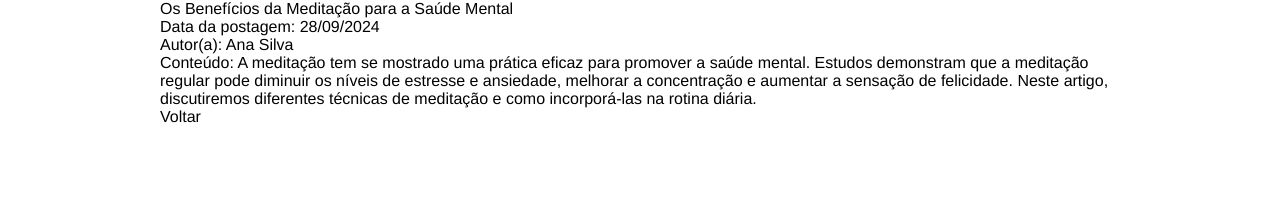
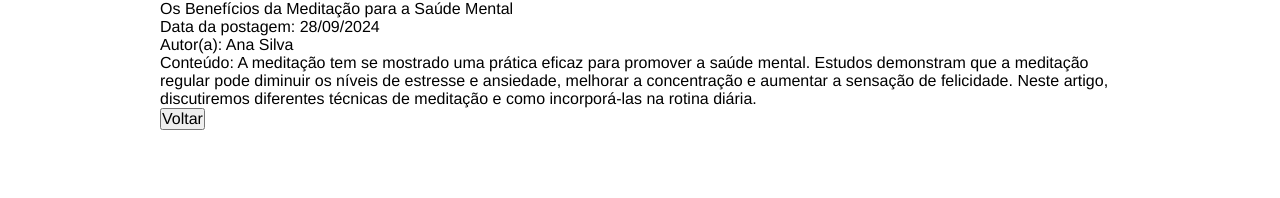
Before and after one commit to karinasasaki/blog, a Next.js app: page /post/1 in a window 1280 px wide. Shown: the part 139-337 px from the top of the page. Built offline with nearby package versions, Linux system fonts and the light colour scheme; data requests are answered from the project's data file.

Commit message:
refactor: :recycle: Ajustes no botão de Voltar

```diff
--- a/pages/post/[id].js
+++ b/pages/post/[id].js
@@ -1,5 +1,5 @@
 import Head from "next/head";
-import Link from "next/link";
+import { useRouter } from "next/router";
 
 export async function getStaticProps({ params }) {
   const response = await fetch(`http://localhost:3001/post/${params.id}`);
@@ -23,6 +23,11 @@ export async function getStaticPaths() {
 }
 
 export default function Post({ post }) {
+  const router = useRouter();
+  const handleVoltar = () => {
+    router.back();
+  }
+
   return (
     <>
       <Head>
@@ -32,7 +37,7 @@ export default function Post({ post }) {
       <p>Data da postagem: {post?.data}</p>
       <p>Autor(a): {post?.autor === "" ? "Desconhecido" : post.autor}</p>
       <p>Conteúdo: {post?.conteudo}</p>
-      <Link href={"/"}>Voltar</Link>
+      <button onClick={handleVoltar}>Voltar</button>
     </>
   );
 }
```
Also changed, not shown: pages/novo-post.js (+5 -2 lines).
